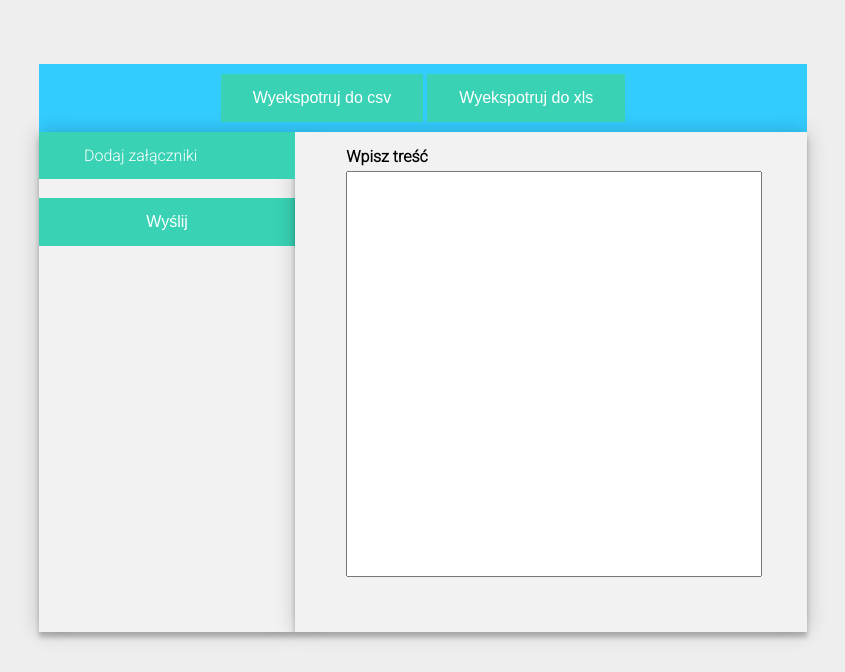
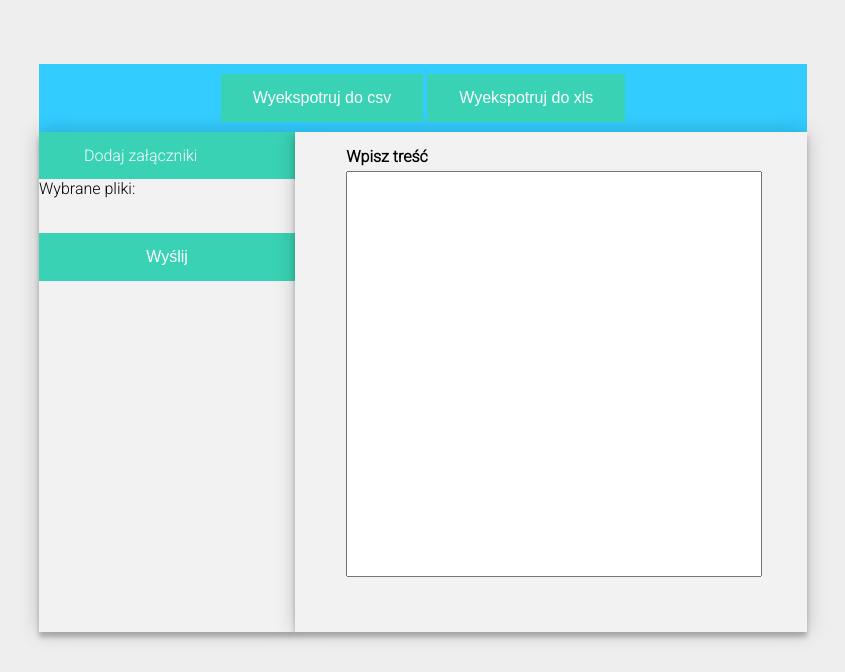
Before and after one commit to qpalzmxnskwo/Export, a PHP site: page /main2.php in a window 1280 px wide. Shown: the top 672 px of the page, without its empty margins (217-1062 px from the left). Run offline with PHP 8.4, Linux system fonts and the light colour scheme; the visitor is signed in with stand-in values (Sample User, id 1); some libraries are stand-ins or nearby versions.

Commit message:
poprawki

```diff
--- a/css/style.css
+++ b/css/style.css
@@ -209,7 +209,7 @@ margin-left: 10%;
   position: relative;
   width: 100%;
 }
-.js .input-file-trigger {
+.input-file-trigger {
   display: block;
   padding: 14px 45px;
   background: #39D2B4;
@@ -218,7 +218,7 @@ margin-left: 10%;
   transition: all .4s;
   cursor: pointer;
 }
-.js .input-file {
+.input-file {
   position: absolute;
   top: 0; left: 0;
   width: 225px;
@@ -226,26 +226,3 @@ margin-left: 10%;
   padding: 14px 0;
   cursor: pointer;
 }
-.js .input-file:hover + .input-file-trigger,
-.js .input-file:focus + .input-file-trigger,
-.js .input-file-trigger:hover,
-.js .input-file-trigger:focus {
-  background: #17b092;
-}
-
-.file-return {
-  margin: 0;
-}
-.file-return:not(:empty) {
-  margin: 1em 0;
-}
-.js .file-return {
-  font-style: italic;
-  font-size: .9em;
-  font-weight: bold;
-}
-.js .file-return:not(:empty):before {
-  content: "Selected file: ";
-  font-style: normal;
-  font-weight: normal;
-}
--- a/js/attach.js
+++ /dev/null
@@ -1,26 +0,0 @@
-window.onload = function() {
-attach();
-};
-
-
-function attach(){
-
-document.querySelector("html").classList.add('js');
-
-var fileInput  = document.querySelector( ".input-file" ),
-    button     = document.querySelector( ".input-file-trigger" ),
-    the_return = document.querySelector(".file-return");
-
-button.addEventListener( "keydown", function( event ) {
-    if ( event.keyCode == 13 || event.keyCode == 32 ) {
-        fileInput.focus();
-    }
-});
-button.addEventListener( "click", function( event ) {
-   fileInput.focus();
-   return false;
-});
-fileInput.addEventListener( "change", function( event ) {
-    the_return.innerHTML = this.value;
-});
-}
--- a/js/get_data.js
+++ b/js/get_data.js
@@ -86,7 +86,6 @@ $( "#form" ).on( "submit", function( event ) {
         contentType: false,
         processData: false,
         success: function(answ){
-        	alert("EEEEEEEEEEEEEEEEEEEEEEEE");
         }
     })
 })
--- a/main.php
+++ b/main.php
@@ -182,9 +182,8 @@
 
     </tbody>
   </table>
-  <button style="float: right; margin-right: 235px;" id='next'>Dalej</button>
 </div>
-
+ <button style="float: right; margin-right: 235px;" id='next'>Dalej</button>
 
 </body>
 </html>
--- a/main2.php
+++ b/main2.php
@@ -32,12 +32,14 @@
 
 	<form enctype="multipart/form-data" method="post" id='attachments'>
 
-<form action="#">
-  <div class="input-file-container">
-    <input class="input-file" id="my-file" type="file">
-    <label tabindex="0" for="my-file" class="input-file-trigger">Dodaj załączniki</label>
-  </div>
-  <p class="file-return"></p>
+
+    <input class="input-file" id="filesToUpload" multiple=""  type="file">
+    <label tabindex="0" for="filesToUpload" class="input-file-trigger">Dodaj załączniki</label>
+
+  <div>Wybrane pliki:</div>
+
+<ul id="fileList"></ul>
+
 </form>
 
 
```
